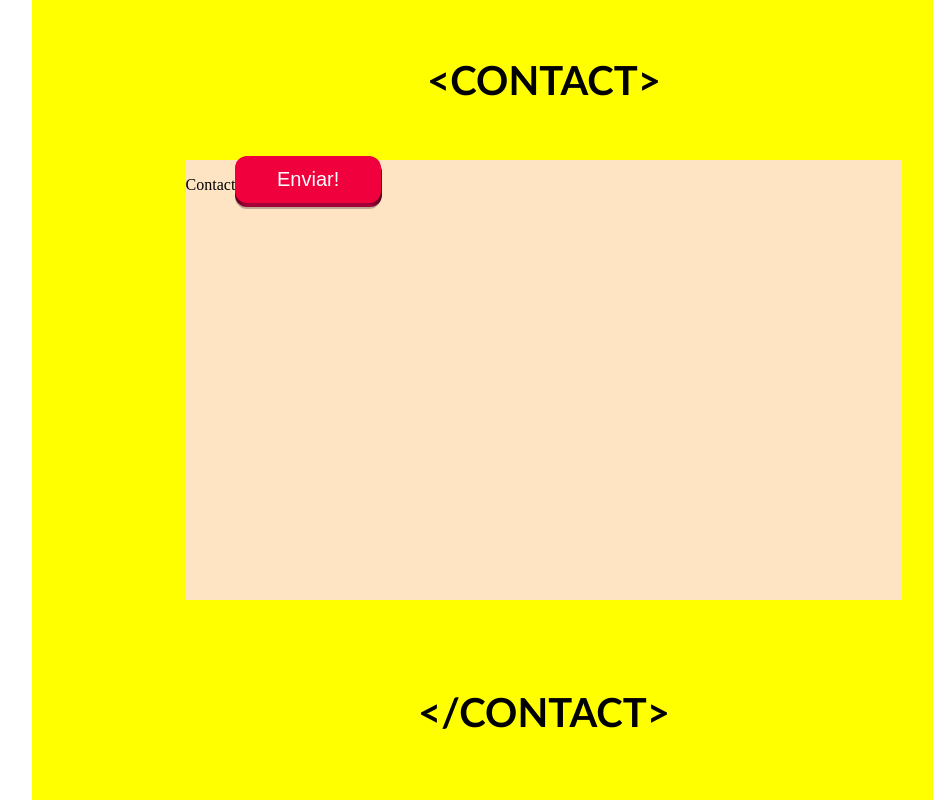
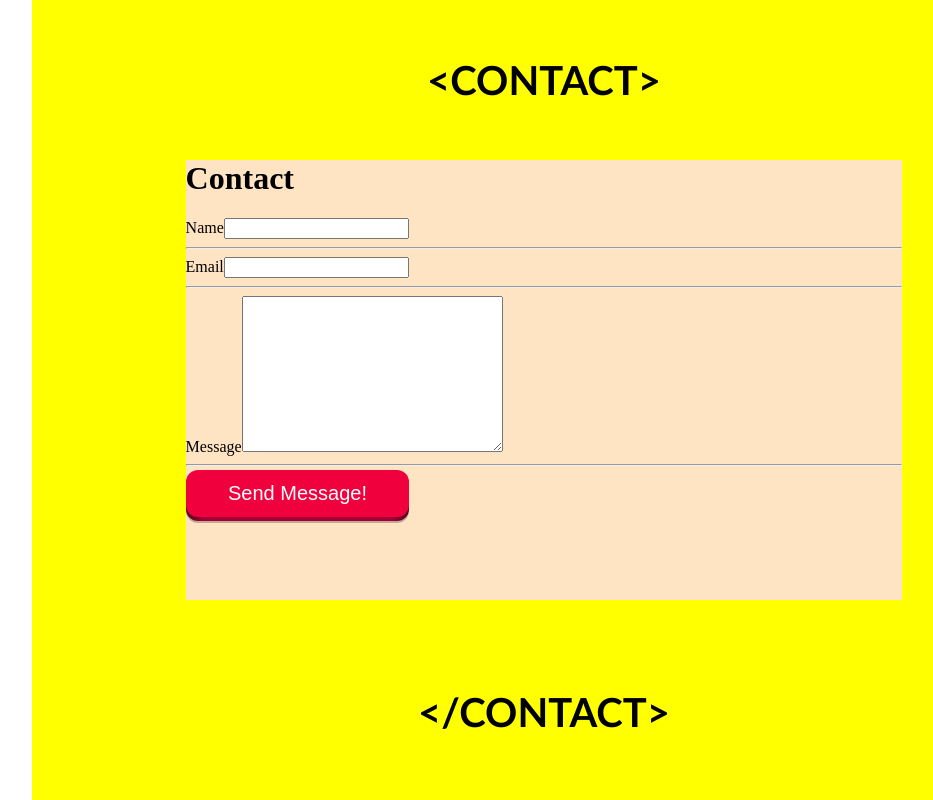
Before and after one commit to AlanNahuelAragon/portafolio, a React (Create React App) app: page / in a window 1280 px wide. Shown: the part 3200-4000 px from the top of the page, without its empty margins (224-1157 px from the left). Built offline with nearby package versions, Linux system fonts and the light colour scheme.

Commit message:
Contact Form and emailJS added

```diff
--- a/package.json
+++ b/package.json
@@ -4,6 +4,7 @@
   "private": true,
   "homepage": "https://alannahuelaragon.github.io/portafolio",
   "dependencies": {
+    "@emailjs/browser": "^3.10.0",
     "@fontsource/roboto": "^4.5.8",
     "@material-ui/core": "^4.12.4",
     "@material-ui/icons": "^4.11.3",
--- a/src/components/Contact.js
+++ b/src/components/Contact.js
@@ -1,6 +1,13 @@
 import React from 'react'
+import emailjs from '@emailjs/browser';
 
 function Contact() {
+  const sendEmail = (event) => {
+    event.preventDefault();
+    emailjs.sendForm('service_ov3awyk', 'template_a5jeuzu', event.target, 'ly1ZUO_-kRkRHnOVY')
+      .then(response => console.log(response))
+      .catch(error => console.log(error))
+  }
   return (
     <div className='Contact'>
       <div className='MiniContainer'>
@@ -8,14 +15,32 @@ function Contact() {
           {"<CONTACT>"}
         </div>
         <div className='ContactContainer'>
-          Contact
-          <button class="button-spaceship-pushable" type='button'>
-            <span class="button-spaceship-shadow"></span>
-            <span class="button-spaceship-edge"></span>
-            <span class="button-spaceship-front text">
-              Enviar!
-            </span>
-          </button>
+          <div className='div-form'>
+            <h1 className='title-form'>Contact</h1>
+            <form className='form-mail' onSubmit={sendEmail}>
+              <label>Name</label>
+              <input type='text' name='user_name'></input>
+              <hr />
+
+              <label>Email</label>
+              <input type='email' name='user_email'></input>
+              <hr />
+
+              <label>Message</label>
+              <textarea name='user_message' id="" cols={30} rows={10}></textarea>
+              <hr />
+              <button className='button-spaceship-pushable '>
+                <span class="button-spaceship-shadow"></span>
+                <span class="button-spaceship-edge"></span>
+                <span class="button-spaceship-front text">
+                  Send Message!
+                </span>
+              </button>
+
+            </form>
+
+          </div>
+
         </div>
         <div className='SectionTitle'>
           {"</CONTACT>"}
```
Also changed, not shown: 1 other file (tests, documents, lock files or other folders).
